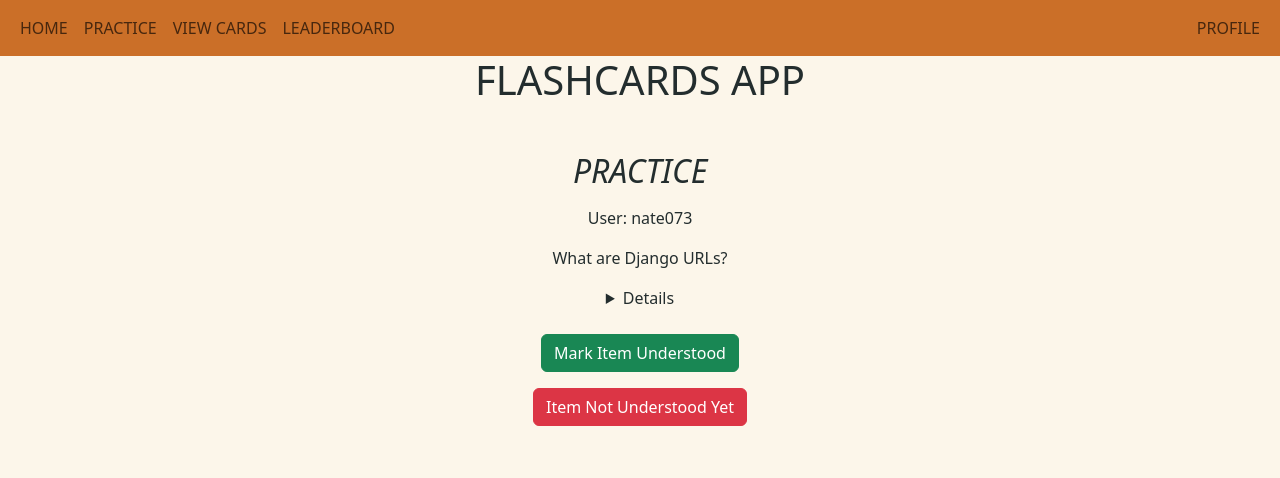
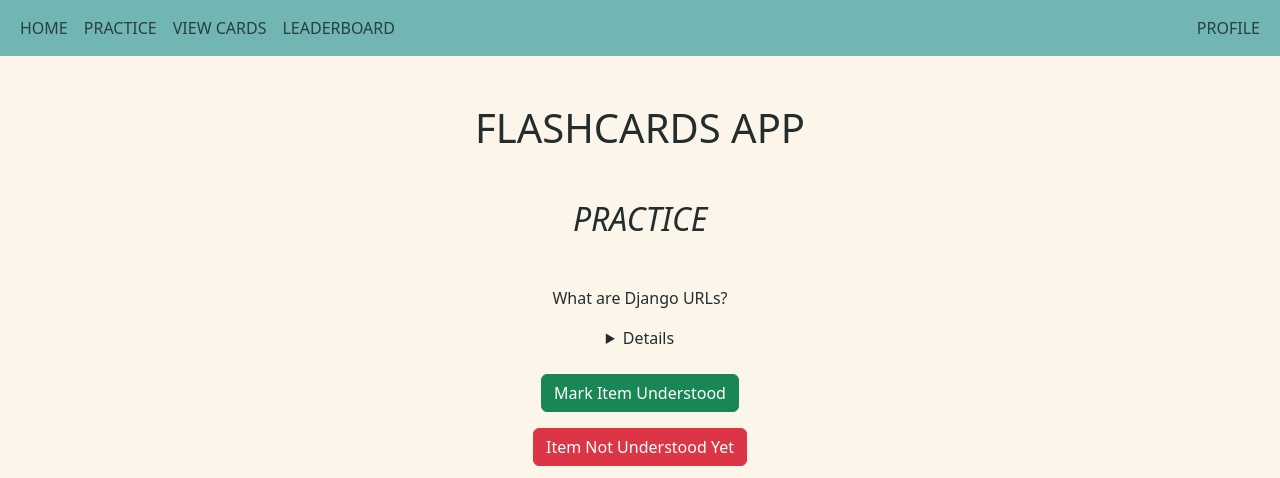
Before and after one commit to nathanhwyoung/flashcards_django, a Django app: page /practice/ in a window 1280 px wide. Shown: the top 478 px of the page. Run offline with Django 4.2, Linux system fonts and the light colour scheme; a user stored in the database is signed in; data comes from the database, SQL or seed files in the repository; parts of the project's set-up code (start-up, migrations or seed data) failed here and were passed over; some libraries are stand-ins or nearby versions.

Commit message:
css cleanup

```diff
--- a/templates/account/profile.html
+++ b/templates/account/profile.html
@@ -6,6 +6,6 @@
 
 {% block content %}
 
-<h2 class="mb-3 fw-normal"><em>PROFILE</em></h2>
+<h2 class="mb-5 fw-normal"><em>PROFILE</em></h2>
 
 {% endblock content %}
--- a/templates/account/signup.html
+++ b/templates/account/signup.html
@@ -5,7 +5,7 @@
 
 {% block content %}
 
-<h2>Sign Up</h2>
+<h2 class="mb-5 fw-normal"><em>Sign Up</em></h2>
 
 <form method="post">
 {% csrf_token %}
--- a/templates/base.html
+++ b/templates/base.html
@@ -17,7 +17,7 @@
 
     <div class="container">
 
-      <h1 class="text-center color-5-dark-text">FLASHCARDS APP</h1>
+      <h1 class="mt-5 text-center color-5-dark-text">FLASHCARDS APP</h1>
 
       <div class="text-center body-div">
 
--- a/templates/cards/card_list.html
+++ b/templates/cards/card_list.html
@@ -2,7 +2,7 @@
 
 {% block content %}
 
-<h2 class="mb-3 fw-normal"><em>VIEW CARDS</em></h2>
+<h2 class="mb-5 fw-normal"><em>VIEW CARDS</em></h2>
 
     {% for card in card_list %}
 
--- a/templates/cards/question.html
+++ b/templates/cards/question.html
@@ -2,9 +2,7 @@
 
 {% block content %}
 
-<h2 class="mb-3 fw-normal"><em>PRACTICE</em></h2>
-
-<p>User: {{ user.username }}</p>
+<h2 class="mb-5 fw-normal"><em>PRACTICE</em></h2>
 
 <p>{{ random_card.question }}</p>
 <details>
--- a/templates/home.html
+++ b/templates/home.html
@@ -4,7 +4,7 @@
 
 {% block content %}
 
-<h2 class="mb-3 fw-normal"><em>HOME</em></h2>
+<h2 class="mb-5 fw-normal"><em>HOME</em></h2>
 
 {% if user.is_authenticated %}
 
--- a/templates/leaderboard.html
+++ b/templates/leaderboard.html
@@ -4,7 +4,7 @@
 
 {% block content %}
 
-<h2 class="mb-3 fw-normal"><em>LEADERBOARD</em></h2>
+<h2 class="mb-5 fw-normal"><em>LEADERBOARD</em></h2>
 
 {% for item in user_progress_list %}
 <div>
--- a/templates/navigation.html
+++ b/templates/navigation.html
@@ -1,4 +1,4 @@
-<nav class="navbar navbar-expand-lg color-3-bright-bg">
+<nav class="navbar navbar-expand-lg color-2-bright-bg">
 
     <div class="container-fluid">
 
```
